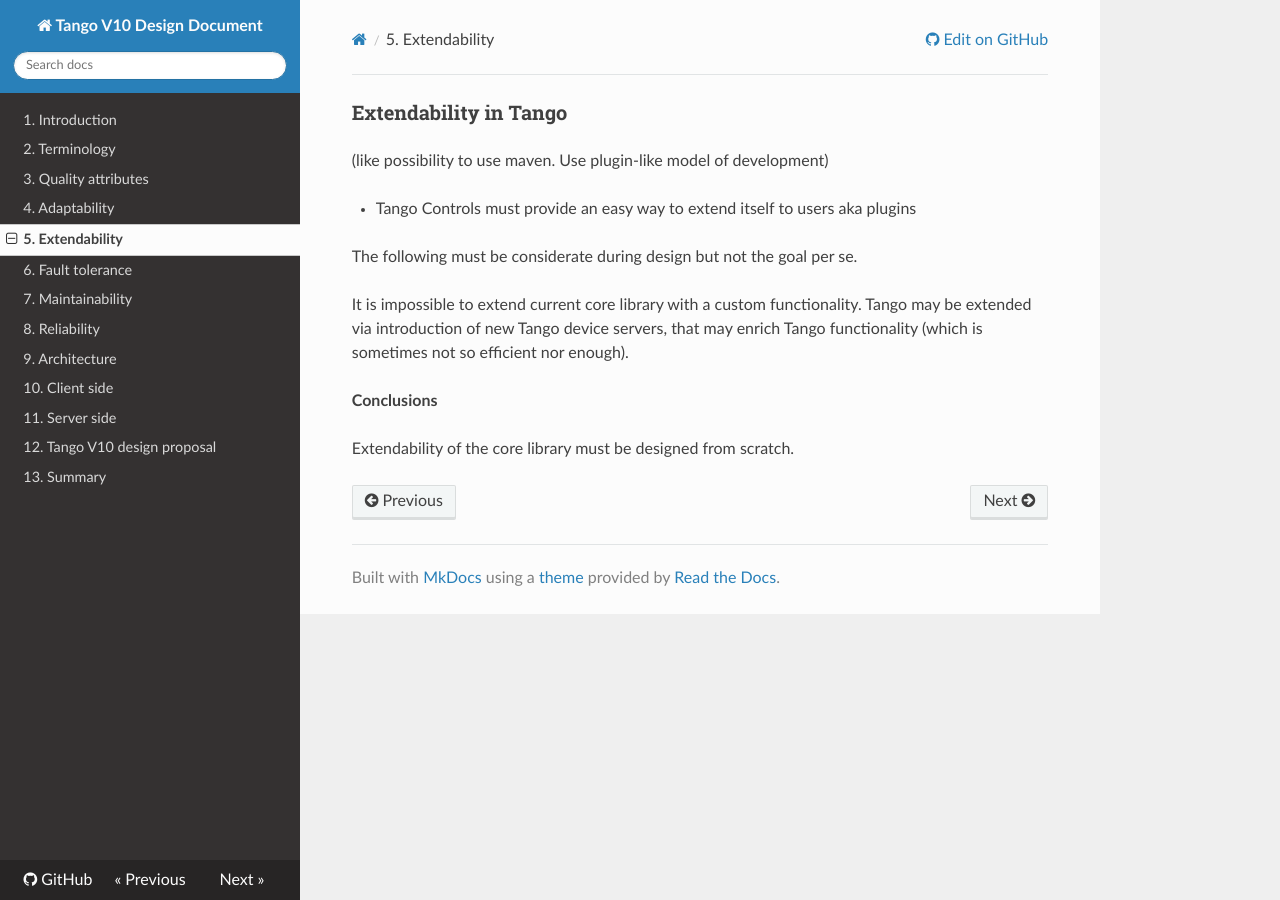
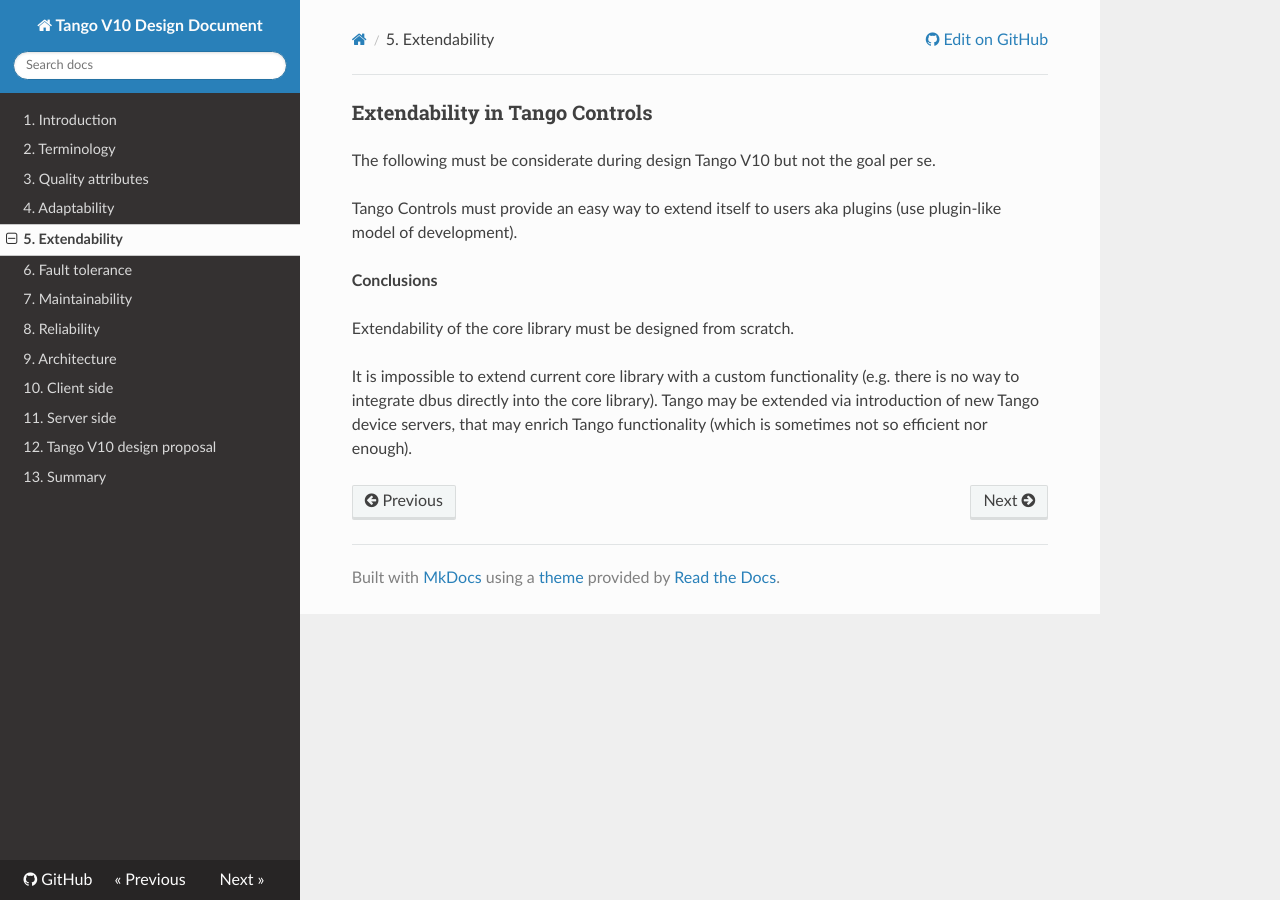
Before and after one commit to Ingvord/tango-v10-design-doc, an MkDocs documentation site: the page built from docs/extendability.md, in a window 1280 px wide. Built offline with MkDocs 1.6.1, drawn with Linux system fonts in a browser that asks for light colours; nearby versions of some CDN libraries.

Commit message:
Update extendability.md

```diff
--- a/docs/extendability.md
+++ b/docs/extendability.md
@@ -1,16 +1,11 @@
-### Extendability in Tango
+### Extendability in Tango Controls
 
+The following must be considerate during design Tango V10 but not the goal per se.
 
-(like possibility to use maven. Use plugin-like model of development)
-
-- Tango Controls must provide an easy way to extend itself to users aka plugins
-
-
-The following must be considerate during design but not the goal per se.
-
-
-It is impossible to extend current core library with a custom functionality. Tango may be extended via introduction of new Tango device servers, that may enrich Tango functionality (which is sometimes not so efficient nor enough).
+Tango Controls must provide an easy way to extend itself to users aka plugins (use plugin-like model of development).
 
 **Conclusions**
 
 Extendability of the core library must be designed from scratch.
+
+It is impossible to extend current core library with a custom functionality (e.g. there is no way to integrate dbus directly into the core library). Tango may be extended via introduction of new Tango device servers, that may enrich Tango functionality (which is sometimes not so efficient nor enough).
```
